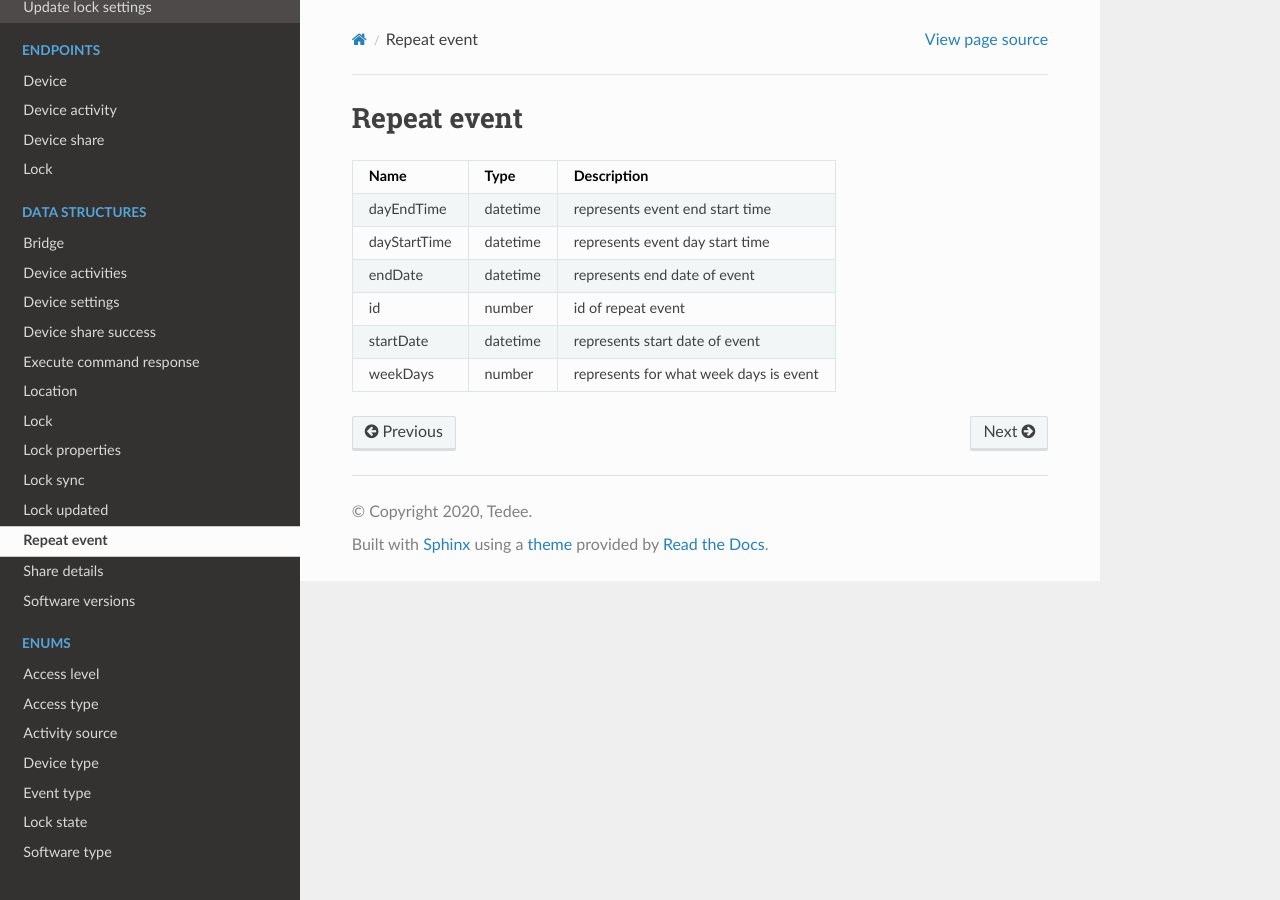
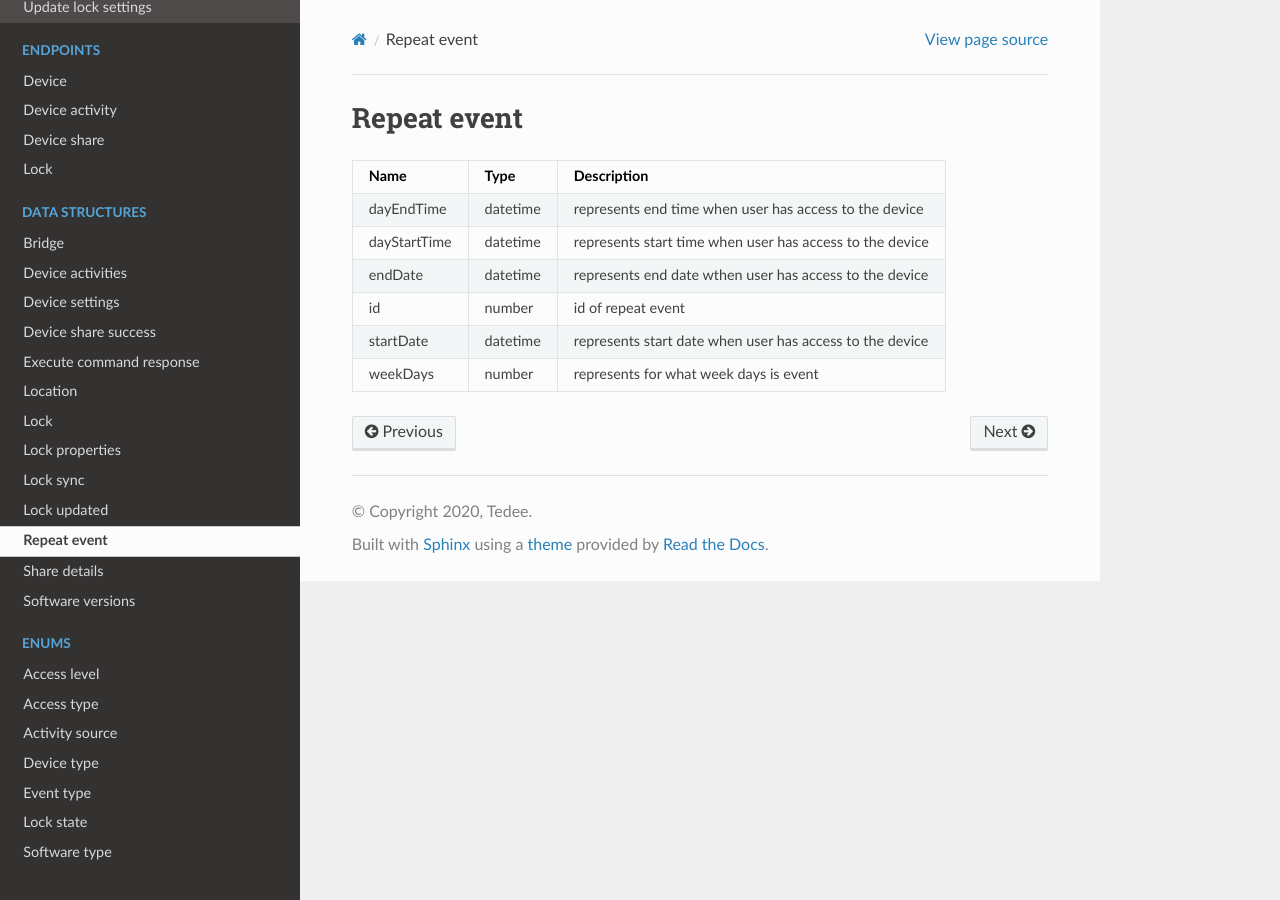
Before and after one commit to tedee-com/tedee-api-doc, a Sphinx documentation site: the page built from docs/source/datastructures/repeat-event.rst, in a window 1280 px wide. Built offline with Sphinx 7.4.7 and the Read the Docs theme 2.0.0, drawn with Linux system fonts in a browser that asks for light colours.

Commit message:
Code review fixes

```diff
--- a/docs/source/datastructures/repeat-event.rst
+++ b/docs/source/datastructures/repeat-event.rst
@@ -4,15 +4,15 @@ Repeat event
 +------------------------+------------+--------------------------------------------------------------+
 | Name                   | Type       | Description                                                  |
 +========================+============+==============================================================+
-| dayEndTime             | datetime   | represents event end start time                              |
+| dayEndTime             | datetime   | represents end time when user has access to the device       |
 +------------------------+------------+--------------------------------------------------------------+
-| dayStartTime           | datetime   | represents event day start time                              |
+| dayStartTime           | datetime   | represents start time when user has access to the device     |
 +------------------------+------------+--------------------------------------------------------------+
-| endDate                | datetime   | represents end date of event                                 |
+| endDate                | datetime   | represents end date wthen user has access to the device      |
 +------------------------+------------+--------------------------------------------------------------+
 | id                     | number     | id of repeat event                                           |
 +------------------------+------------+--------------------------------------------------------------+
-| startDate              | datetime   | represents start date of event                               |
+| startDate              | datetime   | represents start date when user has access to the device     |
 +------------------------+------------+--------------------------------------------------------------+
 | weekDays               | number     | represents for what week days is event                       |
 +------------------------+------------+--------------------------------------------------------------+
--- a/docs/source/endpoints/deviceshare/create.rst
+++ b/docs/source/endpoints/deviceshare/create.rst
@@ -1,7 +1,7 @@
 Create
 =========================
 
-Create new share for device
+Create new share for device.
 
 .. code-block:: sh
 
@@ -83,7 +83,7 @@ HTTP status code: ``201``
         {
             "result": {
                 "id": 1,
-                "sharedUserDisplayName": "john.doe"
+                "sharedUserDisplayName": "John Doe"
             }
             "success": true,
             "errorMessages": [],
--- a/docs/source/endpoints/deviceshare/delete.rst
+++ b/docs/source/endpoints/deviceshare/delete.rst
@@ -1,7 +1,7 @@
 Delete
 =========================
 
-Delete share for device
+Delete share for device.
 
 .. code-block:: sh
 
--- a/docs/source/endpoints/deviceshare/update.rst
+++ b/docs/source/endpoints/deviceshare/update.rst
@@ -1,7 +1,7 @@
 Update
 =========================
 
-Update share details     for device
+Update share details for device.
 
 .. code-block:: sh
 
```
Also changed, not shown: docs/source/endpoints/deviceshare/get-all.rst (+5 -5 lines).
